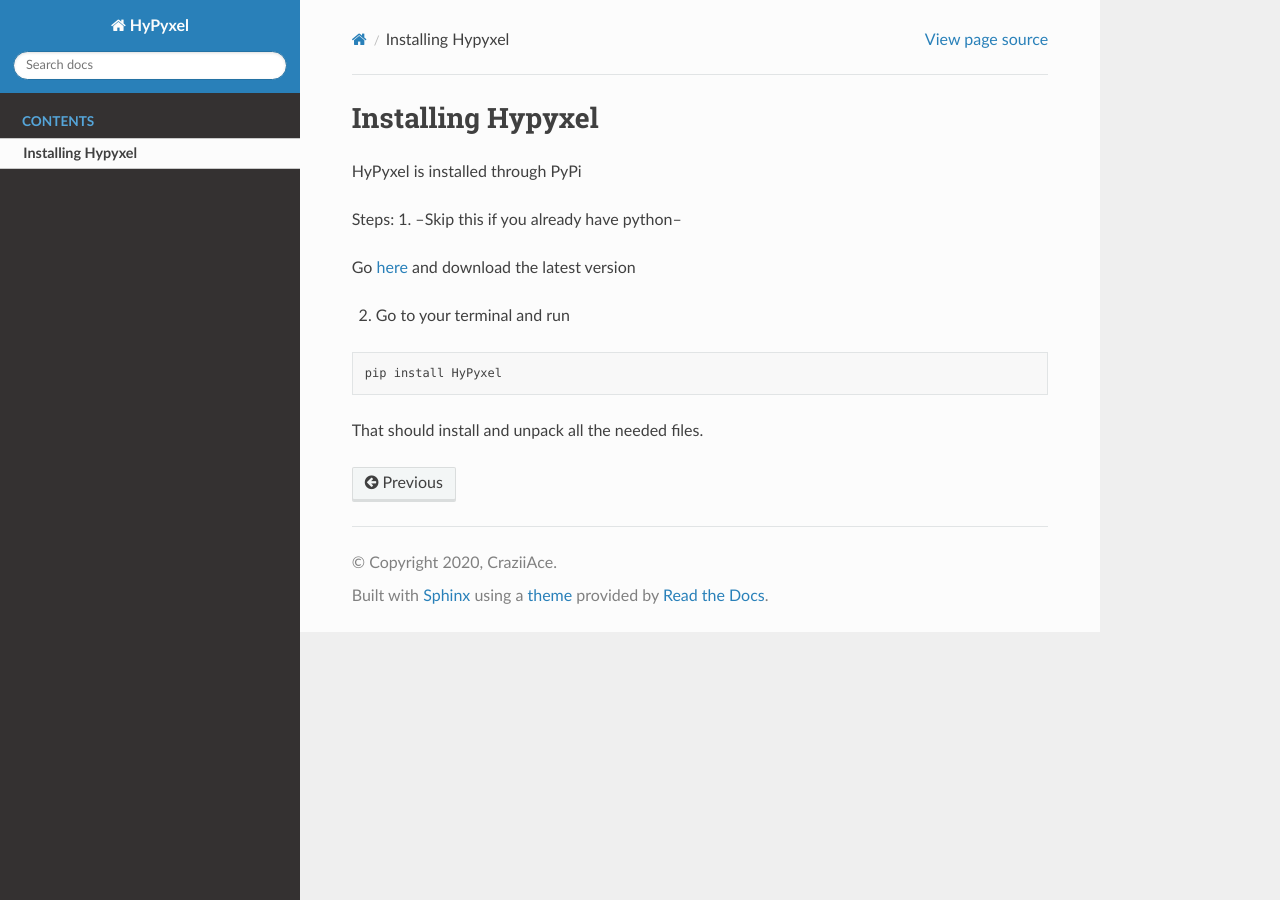
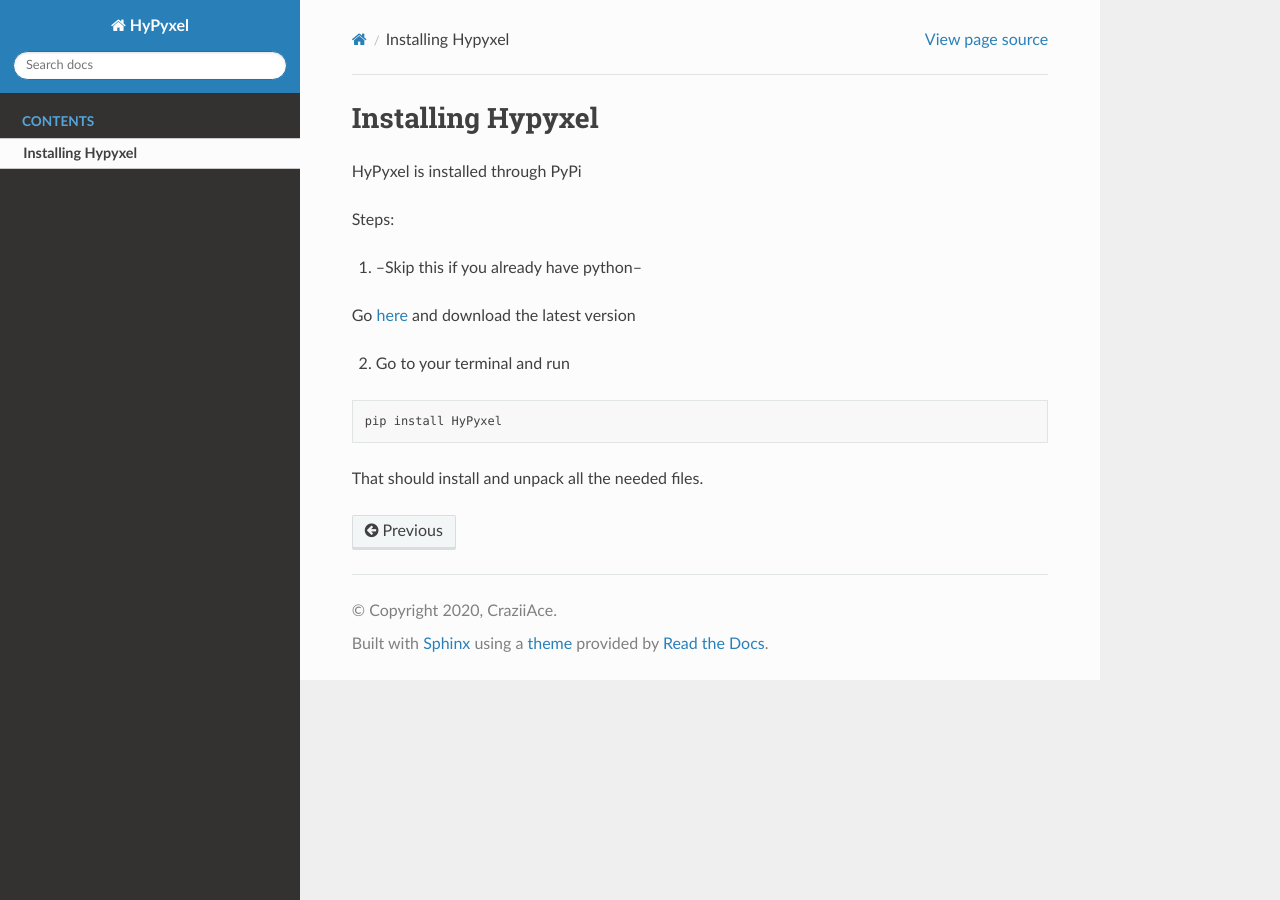
Before and after one commit to CraziiAce/Hypyxel, a Sphinx documentation site: the page built from docs/installation.rst, in a window 1280 px wide. Built offline with Sphinx 7.4.7 and the Read the Docs theme 2.0.0, drawn with Linux system fonts in a browser that asks for light colours; part of the change alters nothing that is shown.

```diff
--- a/docs/installation.rst
+++ b/docs/installation.rst
@@ -7,11 +7,10 @@ Installing Hypyxel
 HyPyxel is installed through PyPi
 
 Steps:
+
 1. --Skip this if you already have python--
 
-Go `here`_ and download the latest version
-
-.. _here: https://python.org/downloads/
+Go `here <https://python.org/downloads/>`__ and download the latest version
 
 2. Go to your terminal and run
 
```
